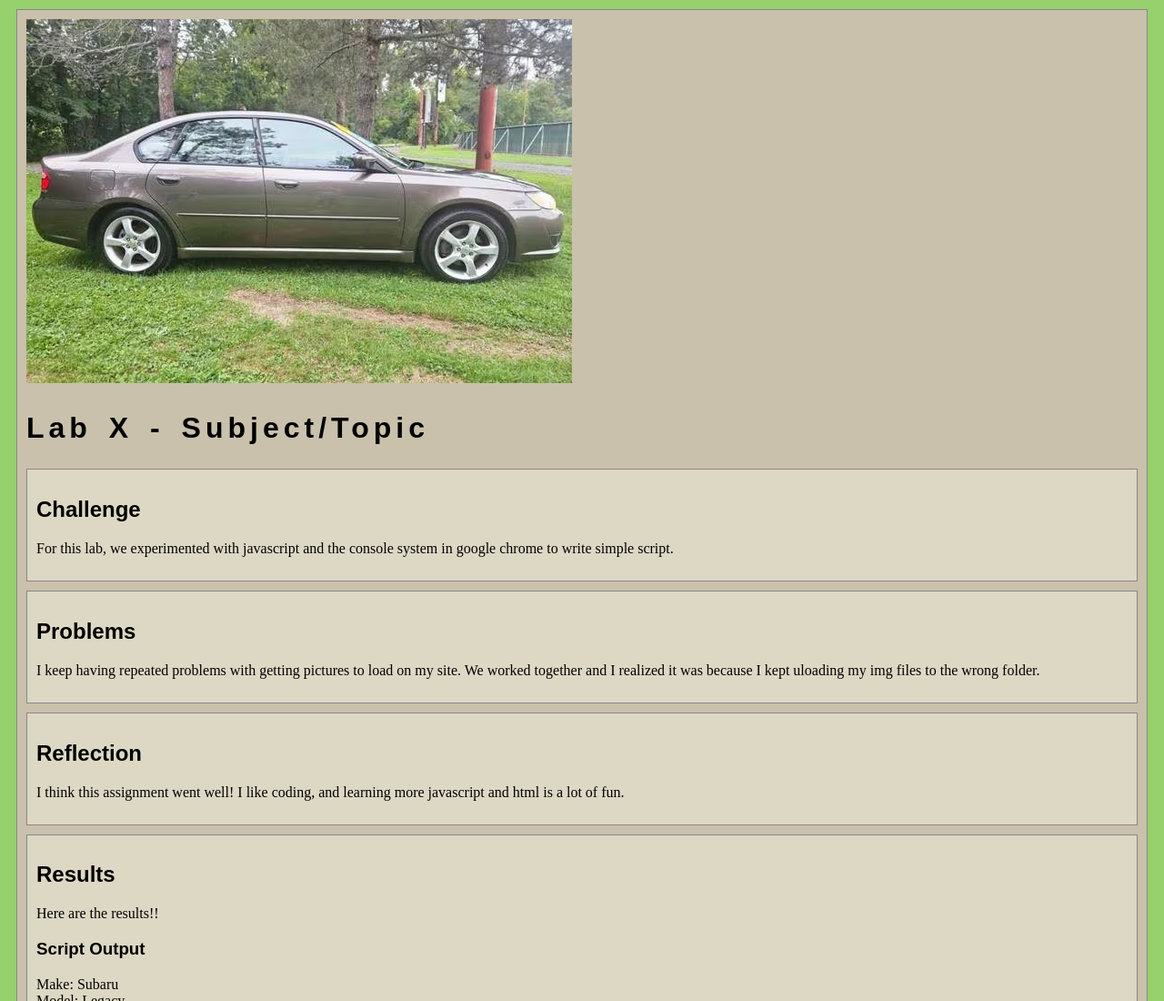
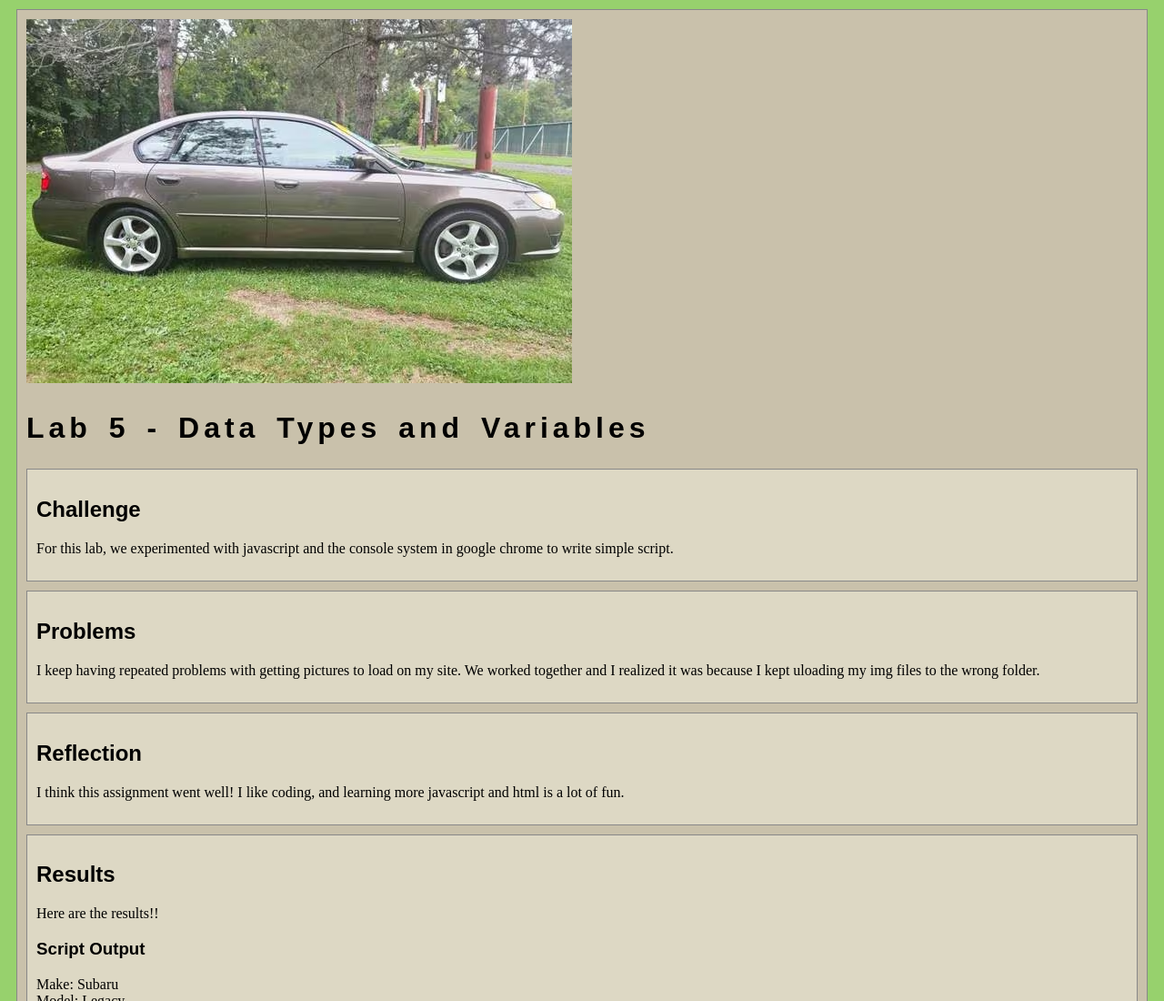
Before and after one commit to heiikd/art101, a plain HTML site: page lab5/index.html in a window 1280 px wide. Shown: the top 1100 px of the page at 91% size. Drawn offline with nearby package versions, Linux system fonts and the light colour scheme; files whose address does not match are found by name.

Commit message:
Update index.html

```diff
--- a/lab5/index.html
+++ b/lab5/index.html
@@ -24,7 +24,7 @@
 	<main id="content">
 		<section>
 			<img id="mycar" src="./img/mycar.jpeg">
-			<h1>Lab X - Subject/Topic</h1>
+			<h1>Lab 5 - Data Types and Variables</h1>
 			<div class="minor-section">
 					<h2>Challenge</h2>
 					<p>For this lab, we experimented with javascript and the console system in google chrome to write simple script.</p>
```
